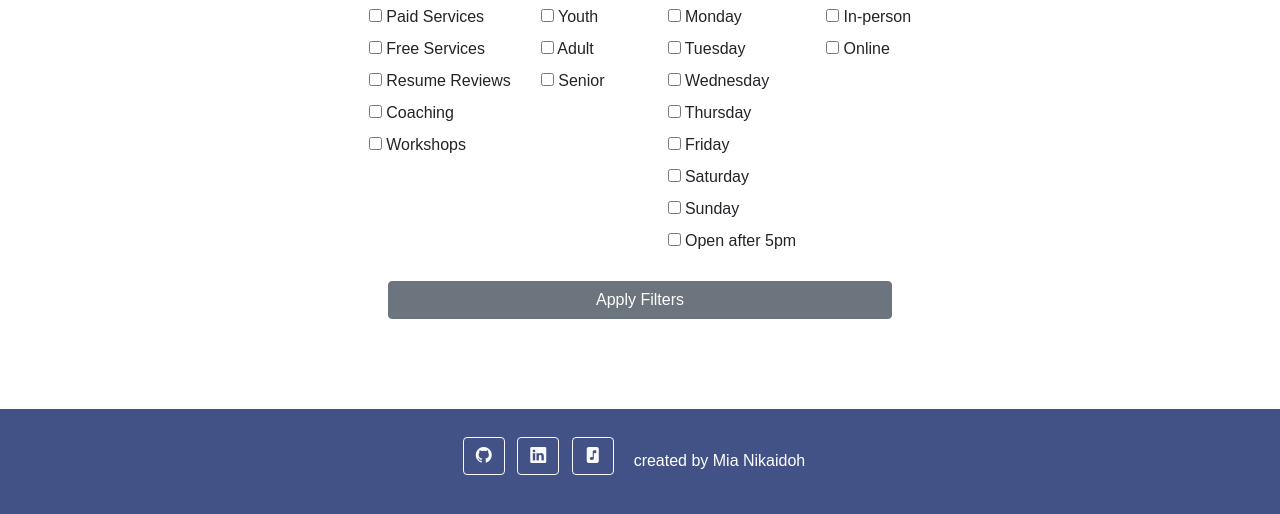
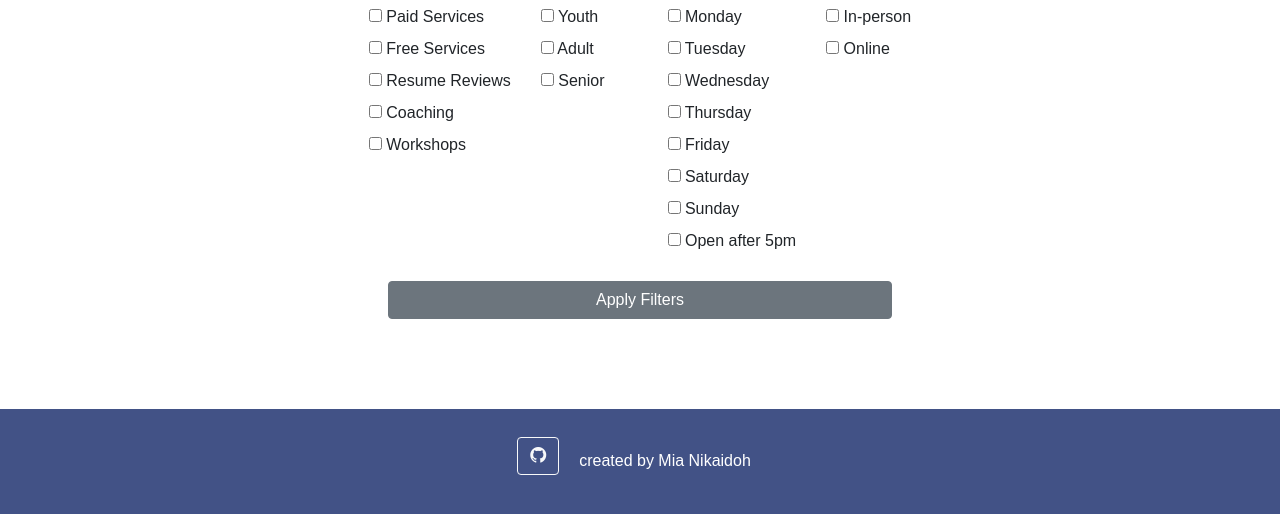
Before and after one commit to mnikaidoh/webapp, a plain HTML site: page index.html in a window 1280 px wide. Shown: the part 510-1024 px from the top of the page. Drawn offline with nearby package versions, Linux system fonts and the light colour scheme; no server answers.

Commit message:
footer edit

```diff
--- a/index.html
+++ b/index.html
@@ -229,22 +229,6 @@
             role="button"
             ><i class="bi bi-github"></i
           ></a>
-          <a
-            class="btn btn-outline-light btn-floating m-1"
-            href="https://www.linkedin.com/in/mianikaidoh"
-            target="_blank"
-            role="button"
-            ><i class="bi bi-linkedin"></i
-          ></a>
-
-          <!-- Song Page -->
-          <a
-            class="btn btn-outline-light btn-floating m-1"
-            href="https://mnikaidoh.github.io/Mia-Poem-or-Song/"
-            target="_blank"
-            role="button"
-            ><i class="bi bi-file-music-fill"></i
-          ></a>
         </section>
         <div class="text-center p-3">
           <p class="smallText">created by Mia Nikaidoh</p>
```
